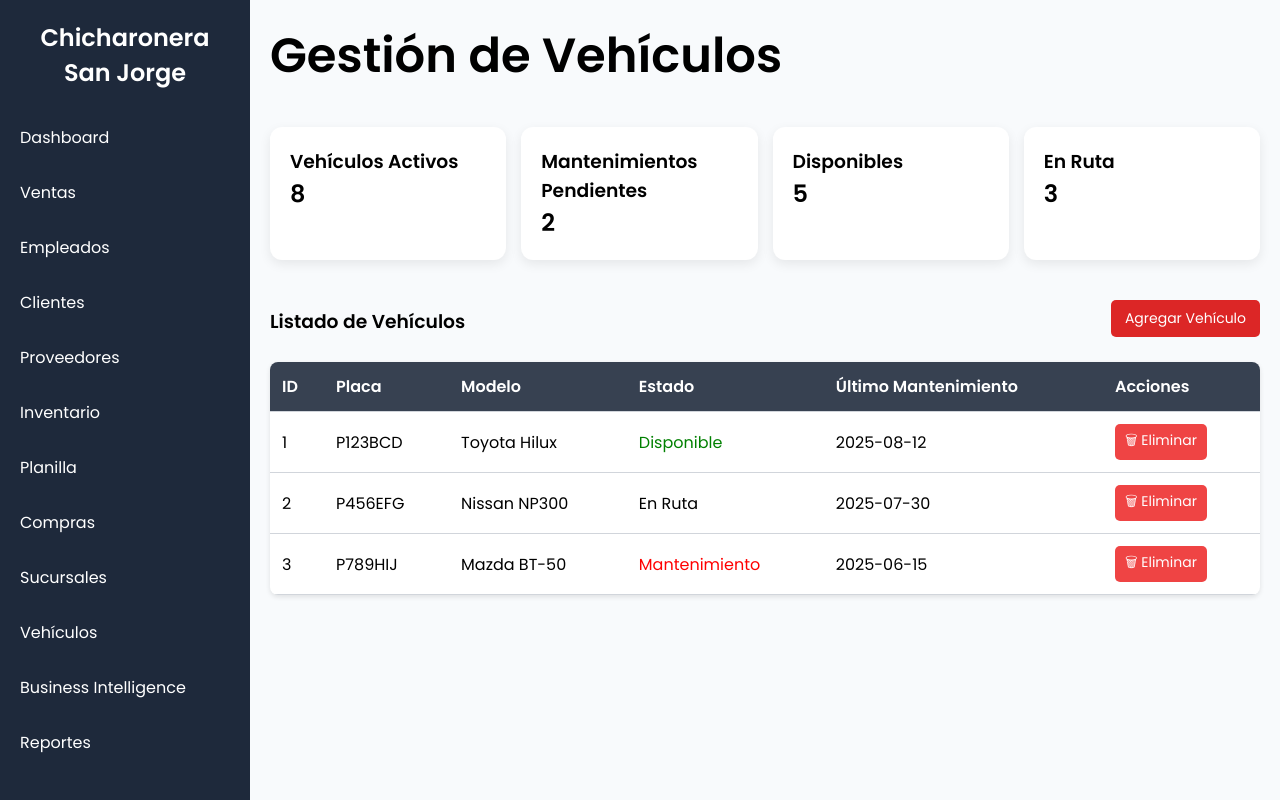
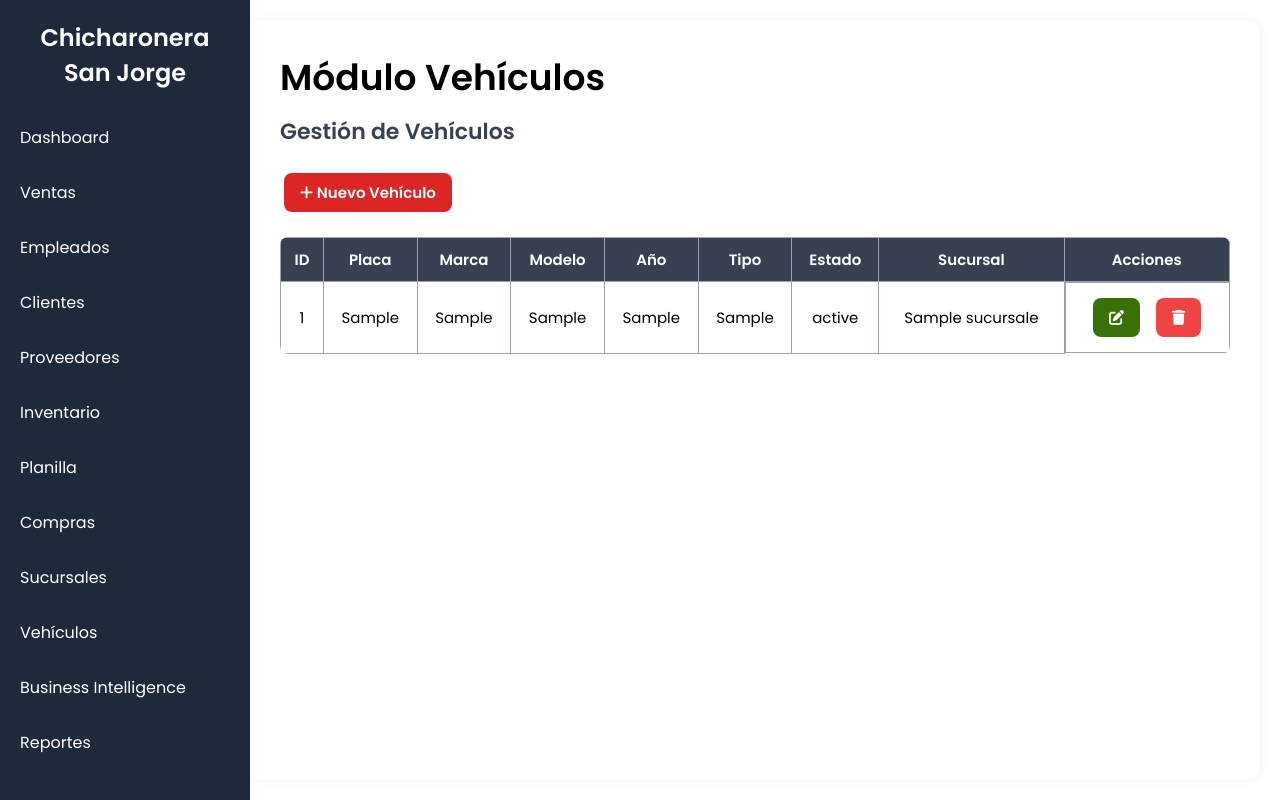
Before and after one commit to IngPau/ChicharroneraSanJorge, a PHP site: page /vehiculos/vehiculos.php in a window 1280 px wide. Run offline with PHP 8.4, Linux system fonts and the light colour scheme; tables that the repository leaves empty or names only in its code hold one stand-in row (values such as "Sample post"); some libraries are stand-ins or nearby versions.

Commit message:
Implementacion Modulo Vehiculos

```diff
--- /dev/null
+++ b/vehiculos/styleVehiculos.css
@@ -0,0 +1,165 @@
+/* ===========================
+   ESTILOS MÓDULO VEHÍCULOS
+   Chicharronera San Jorge
+   =========================== */
+
+@import url('https://fonts.googleapis.com/css2?family=Poppins:wght@400;600&display=swap');
+
+:root {
+  --rojo-principal: #dc2626;
+  --gris-oscuro: #374151;
+  --gris-claro: #f3f4f6;
+  --gris-medio: #9ca3af;
+  --fuente-base: 'Poppins', sans-serif;
+}
+
+/* ===========================
+   CONTENIDO PRINCIPAL
+   =========================== */
+
+.main {
+  position: relative;
+  z-index: 10;
+  background: #fff;
+  padding: 30px;
+  margin: 20px;
+  border-radius: 12px;
+  box-shadow: 0 0 10px rgba(0, 0, 0, 0.05);
+  min-height: calc(100vh - 40px);
+  overflow-x: auto;
+}
+
+/* ===========================
+   TITULOS
+   =========================== */
+h1 {
+  font-size: 36px;
+  font-weight: 700;
+  margin-bottom: 10px;
+}
+
+h3 {
+  font-size: 22px;
+  color: var(--gris-oscuro);
+  margin-bottom: 20px;
+}
+
+/* ===========================
+   BOTONES
+   =========================== */
+.btn {
+  display: inline-block;
+  padding: 8px 16px;
+  border-radius: 8px;
+  text-decoration: none;
+  font-weight: 600;
+  font-size: 15px;
+  color: white;
+  transition: 0.2s ease;
+  margin: 5px 4px;
+}
+
+.btn-agregar {
+  background-color: var(--rojo-principal);
+}
+.btn-agregar:hover {
+  background-color: #b91c1c;
+}
+
+.btn-editar {
+  background-color: #3a7106;
+}
+.btn-editar:hover {
+  background-color: #1d4ed8;
+}
+
+.btn-eliminar {
+  background-color: #ef4444;
+}
+.btn-eliminar:hover {
+  background-color: #b91c1c;
+}
+
+.btn-cancelar {
+  background-color: var(--gris-medio);
+}
+.btn-cancelar:hover {
+  background-color: #6b7280;
+}
+
+/* ===========================
+   FORMULARIO
+   =========================== */
+.formulario {
+  background-color: var(--gris-claro);
+  padding: 25px;
+  border-radius: 10px;
+  margin-bottom: 25px;
+}
+
+.formulario label {
+  display: block;
+  font-size: 15px;
+  margin-bottom: 5px;
+  font-weight: 600;
+}
+
+.formulario input,
+.formulario select {
+  width: 100%;
+  padding: 10px;
+  border: 1px solid var(--gris-medio);
+  border-radius: 6px;
+  margin-bottom: 15px;
+  font-size: 15px;
+}
+
+/* ===========================
+   TABLA DE VEHÍCULOS
+   =========================== */
+.tabla-vehiculos {
+  overflow-x: auto;
+  margin-top: 20px;
+}
+
+.tabla-vehiculos table {
+  width: 100%;
+  border-collapse: collapse;
+  border-radius: 8px;
+  overflow: hidden;
+}
+
+.tabla-vehiculos th,
+.tabla-vehiculos td {
+  border: 1px solid var(--gris-medio);
+  padding: 10px;
+  text-align: center;
+  font-size: 15px;
+}
+
+.tabla-vehiculos th {
+  background-color: var(--gris-oscuro);
+  color: white;
+}
+
+.tabla-vehiculos tr:nth-child(even) {
+  background-color: var(--gris-claro);
+}
+
+.tabla-vehiculos tr:hover {
+  background-color: #e5e7eb;
+}
+
+.acciones {
+  display: flex;
+  justify-content: center;
+  gap: 8px;
+}
+
+.main {
+  margin-left: 250px !important;
+  width: calc(100% - 250px);
+  background: #fff;
+  position: relative;
+  z-index: 10;
+}
--- a/vehiculos/vehiculos.php
+++ b/vehiculos/vehiculos.php
@@ -1,102 +1,146 @@
 <?php
-// Ejemplo de datos (en la práctica los traerías de tu BD)
-$vehiculosActivos = 8;
-$mantenimientosPendientes = 2;
-$vehiculosDisponibles = 5;
-$vehiculosEnRuta = 3;
+require_once '../conexion.php';
+$db = conectar();
+
+// Obtener todos los vehículos
+$sql = "SELECT v.*, s.nombre_sucursal
+        FROM vehiculos v
+        LEFT JOIN sucursales s ON v.id_sucursal = s.id_sucursal
+        ORDER BY v.id_vehiculo DESC";
+$vehiculos = $db->query($sql);
+
+// Vehículo a editar (si aplica)
+$vehiculoEditar = null;
+if (isset($_GET['editar'])) {
+  $id = $_GET['editar'];
+  $res = $db->query("SELECT * FROM vehiculos WHERE id_vehiculo = $id");
+  $vehiculoEditar = $res->fetch_assoc();
+}
+
+// Obtener sucursales
+$sucursales = $db->query("SELECT id_sucursal, nombre_sucursal FROM sucursales");
 ?>
+
 <!DOCTYPE html>
 <html lang="es">
 <head>
   <meta charset="UTF-8">
   <meta name="viewport" content="width=device-width, initial-scale=1.0">
-  <title>Vehículos - Dashboard</title>
-  <link rel="stylesheet" href="/style.css">
+  <title>Módulo Vehículos</title>
   <link rel="stylesheet" href="../SideBar/sidebar.css">
   <link rel="stylesheet" href="../globales.css">
+  <link rel="stylesheet" href="styleVehiculos.css">
+  <link rel="stylesheet" href="https://cdnjs.cloudflare.com/ajax/libs/font-awesome/6.4.0/css/all.min.css">
 </head>
+
 <body>
   <div class="container">
-    <!-- Sidebar -->
     <?php include '../SideBar/sidebar.php'; ?>
 
-    <!-- Main -->
     <main class="main">
-      <header class="header">
-        <button class="menu-toggle" onclick="toggleMenu()">☰</button>
-        <h1>Gestión de Vehículos</h1>
-      </header>
+      <h1>Módulo Vehículos</h1>
+      <h3>Gestión de Vehículos</h3>
 
-      <!-- Cards resumen -->
-      <section class="cards">
-        <div class="card">
-          <h3>Vehículos Activos</h3>
-          <p class="number"><?php echo $vehiculosActivos; ?></p>
+      <?php if (!$vehiculoEditar && !isset($_GET['nuevo'])): ?>
+        <div class="botones-header">
+          <a href="?nuevo=1" class="btn btn-agregar"><i class="fas fa-plus"></i> Nuevo Vehículo</a>
         </div>
-        <div class="card">
-          <h3>Mantenimientos Pendientes</h3>
-          <p class="number"><?php echo $mantenimientosPendientes; ?></p>
+      <?php endif; ?>
+
+      <?php if (isset($_GET['nuevo']) || $vehiculoEditar): ?>
+        <form id="formVehiculo" class="formulario">
+          <input type="hidden" name="id_vehiculo" value="<?= $vehiculoEditar['id_vehiculo'] ?? '' ?>">
+
+          <label>Placa:</label>
+          <input type="text" name="placa" value="<?= $vehiculoEditar['placa'] ?? '' ?>" required>
+
+          <label>Marca:</label>
+          <input type="text" name="marca" value="<?= $vehiculoEditar['marca'] ?? '' ?>" required>
+
+          <label>Modelo:</label>
+          <input type="text" name="modelo" value="<?= $vehiculoEditar['modelo'] ?? '' ?>" required>
+
+          <label>Año:</label>
+          <input type="number" name="anio" value="<?= $vehiculoEditar['anio'] ?? '' ?>" min="1900" max="2100" required>
+
+          <label>Tipo de Vehículo:</label>
+          <input type="text" name="tipo_vehiculo" value="<?= $vehiculoEditar['tipo_vehiculo'] ?? '' ?>" required>
+
+          <label>Estado:</label>
+          <select name="estado_vehiculo" required>
+            <?php
+              $estado = $vehiculoEditar['estado_vehiculo'] ?? '';
+              $opciones = ['Disponible', 'En Ruta', 'Mantenimiento'];
+              foreach ($opciones as $op) {
+                $sel = ($estado == $op) ? 'selected' : '';
+                echo "<option value='$op' $sel>$op</option>";
+              }
+            ?>
+          </select>
+
+          <label>Sucursal:</label>
+          <select name="id_sucursal" required>
+            <option value="">Seleccionar...</option>
+            <?php while ($s = $sucursales->fetch_assoc()): ?>
+              <option value="<?= $s['id_sucursal'] ?>"
+                <?= ($vehiculoEditar && $vehiculoEditar['id_sucursal'] == $s['id_sucursal']) ? 'selected' : '' ?>>
+                <?= $s['nombre_sucursal'] ?>
+              </option>
+            <?php endwhile; ?>
+          </select>
+
+          <div class="botones">
+            <?php if ($vehiculoEditar): ?>
+              <button type="submit" name="editar" class="btn btn-editar"><i class="fas fa-save"></i> Actualizar</button>
+            <?php else: ?>
+              <button type="submit" name="agregar" class="btn btn-agregar"><i class="fas fa-plus"></i> Agregar</button>
+            <?php endif; ?>
+            <a href="vehiculos.php" class="btn btn-cancelar"><i class="fas fa-arrow-left"></i> Cancelar</a>
           </div>
-        <div class="card">
-          <h3>Disponibles</h3>
-          <p class="number"><?php echo $vehiculosDisponibles; ?></p>
-        </div>
-        <div class="card">
-          <h3>En Ruta</h3>
-          <p class="number"><?php echo $vehiculosEnRuta; ?></p>
-        </div>
-      </section>
+        </form>
+      <?php endif; ?>
 
-       <!-- Sección de vehículos -->
-    <section class="table-section">
-      <div class="table-header">
-        <h3>Listado de Vehículos</h3>
-        <button class="btn-add" onclick="nuevoVehiculo()">Agregar Vehículo</button>
-      </div>
-
-      <table class="inventory-table">
+      <?php if (!$vehiculoEditar && !isset($_GET['nuevo'])): ?>
+        <section class="tabla-vehiculos">
+          <table>
             <thead>
               <tr>
                 <th>ID</th>
                 <th>Placa</th>
+                <th>Marca</th>
                 <th>Modelo</th>
+                <th>Año</th>
+                <th>Tipo</th>
                 <th>Estado</th>
-            <th>Último Mantenimiento</th>
+                <th>Sucursal</th>
                 <th>Acciones</th>
               </tr>
             </thead>
             <tbody>
+              <?php while ($v = $vehiculos->fetch_assoc()): ?>
                 <tr>
-            <td>1</td>
-            <td>P123BCD</td>
-            <td>Toyota Hilux</td>
-            <td><span class="success">Disponible</span></td>
-            <td>2025-08-12</td>
-            <td><button class="btn-delete" onclick="eliminarVehiculo(1)">🗑 Eliminar</button></td>
+                  <td><?= $v['id_vehiculo'] ?></td>
+                  <td><?= $v['placa'] ?></td>
+                  <td><?= $v['marca'] ?></td>
+                  <td><?= $v['modelo'] ?></td>
+                  <td><?= $v['anio'] ?></td>
+                  <td><?= $v['tipo_vehiculo'] ?></td>
+                  <td><?= $v['estado_vehiculo'] ?></td>
+                  <td><?= $v['nombre_sucursal'] ?? 'Sin asignar' ?></td>
+                  <td class="acciones">
+                    <a href="vehiculos.php?editar=<?= $v['id_vehiculo'] ?>" class="btn btn-editar" title="Editar"><i class="fas fa-edit"></i></a>
+                    <a href="CRUD_Vehiculos.php?eliminar=<?= $v['id_vehiculo'] ?>" class="btn btn-eliminar" title="Eliminar"><i class="fas fa-trash"></i></a>
+                  </td>
                 </tr>
-          <tr>
-            <td>2</td>
-            <td>P456EFG</td>
-            <td>Nissan NP300</td>
-            <td><span class="warning">En Ruta</span></td>
-            <td>2025-07-30</td>
-            <td><button class="btn-delete" onclick="eliminarVehiculo(2)">🗑 Eliminar</button></td>
-          </tr>
-          <tr>
-            <td>3</td>
-            <td>P789HIJ</td>
-            <td>Mazda BT-50</td>
-            <td><span class="danger">Mantenimiento</span></td>
-            <td>2025-06-15</td>
-            <td><button class="btn-delete" onclick="eliminarVehiculo(3)">🗑 Eliminar</button></td>
-          </tr>
+              <?php endwhile; ?>
             </tbody>
           </table>
         </section>
-
+      <?php endif; ?>
     </main>
   </div>
 
-  <script src="script.js"></script>
+  <script src="https://cdn.jsdelivr.net/npm/sweetalert2@11"></script>
+  <script src="vehiculos.js"></script>
 </body>
 </html>
```
Also changed, not shown: vehiculos/CRUD_Vehiculos.php (added, +48 -0 lines), vehiculos/Vehiculos.js (added, +94 -0 lines). Lines whose indentation alone changed are shown as unchanged.
